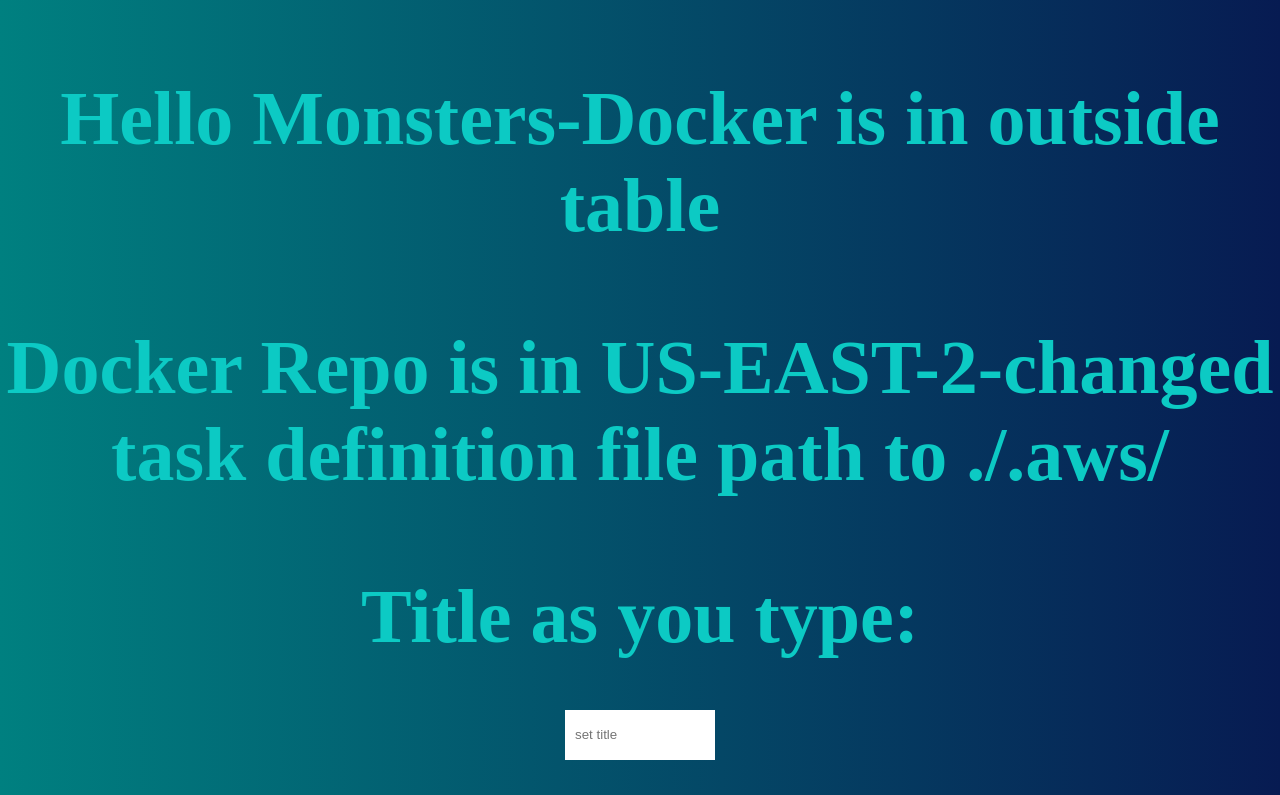
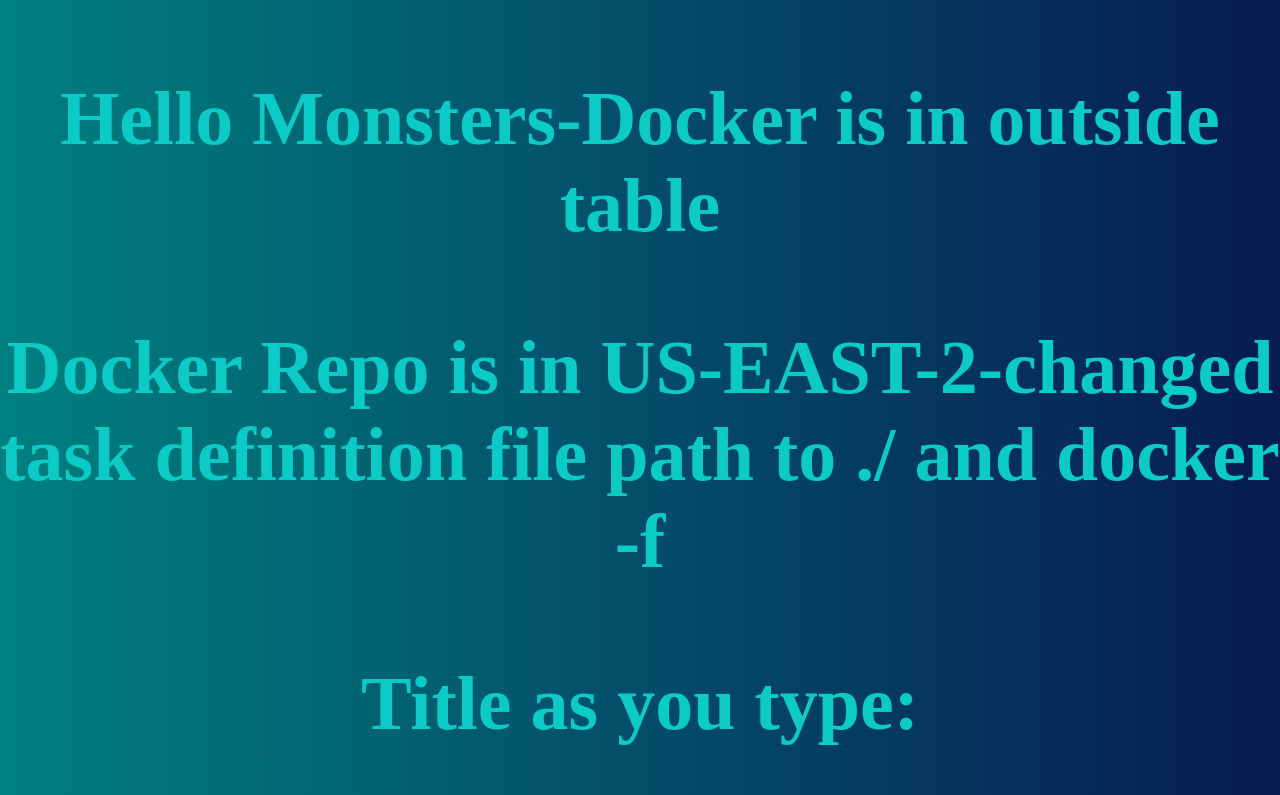
Before and after one commit to JohnQ1981/teachermonsters, a React (Create React App) app in the folder teachermonsters/monsters/: page / in a window 1280 px wide. Shown: the top 795 px of the page. Built offline with nearby package versions, Linux system fonts and the light colour scheme; no server answers; a web font is replaced by a local one.

Commit message:
paths edited

```diff
--- a/teachermonsters/monsters/src/App.js
+++ b/teachermonsters/monsters/src/App.js
@@ -37,7 +37,7 @@
   return (
     <div className="App">
       <h1 className="app-title">Hello Monsters-Docker is in outside table</h1>
-      <h1 className="app-title">Docker Repo is in US-EAST-2-changed task definition file path to ./.aws/</h1>
+      <h1 className="app-title">Docker Repo is in US-EAST-2-changed task definition file path to ./ and docker -f</h1>
       <h2 className="app-title">Title as you type: {title}</h2>
 
       <SearchBox
```
Also changed, not shown: 2 other files (tests, documents, lock files or other folders).
